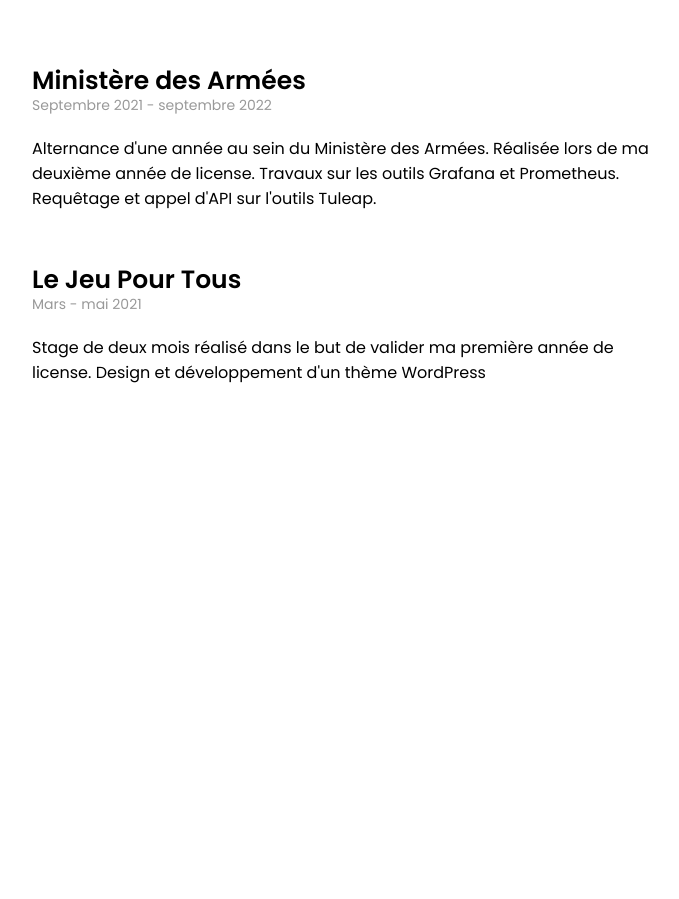
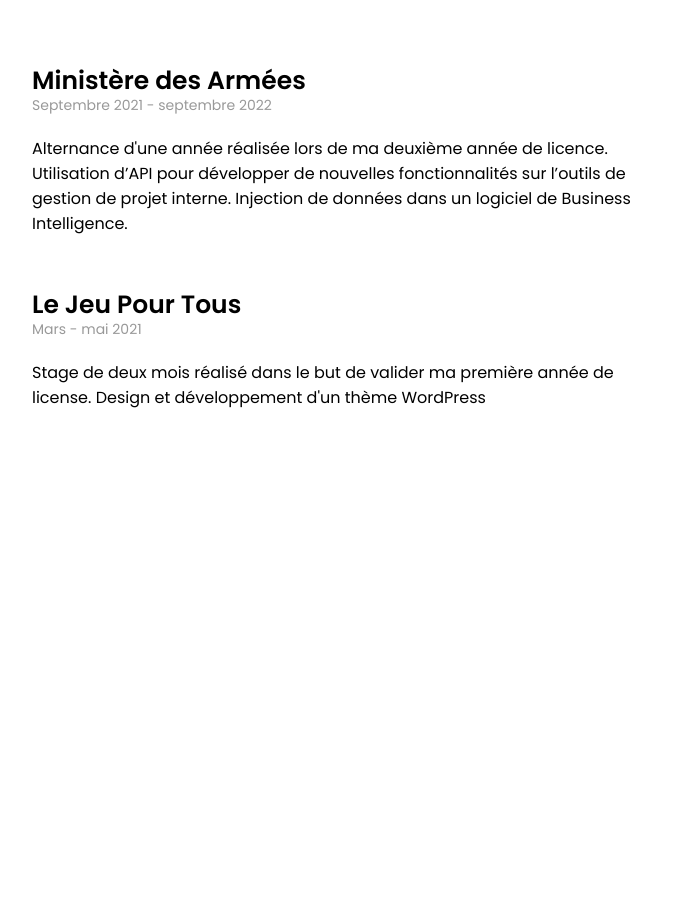
Before and after one commit to ugo-prenat/portfolio, a React (Create React App) app: page / in a window 1280 px wide. Shown: the part 3560-4459 px from the top of the page, without its empty margins (288-967 px from the left). Built offline with nearby package versions, Linux system fonts and the light colour scheme.

Commit message:
Update experiences.data.js

```diff
--- a/src/data/experiences.data.js
+++ b/src/data/experiences.data.js
@@ -19,7 +19,7 @@
   {
     id: 1,
     title: 'Ministère des Armées',
-    description: "Alternance d'une année au sein du Ministère des Armées. Réalisée lors de ma deuxième année de license.\nTravaux sur les outils Grafana et Prometheus. Requêtage et appel d'API sur l'outils Tuleap.",
+    description: "Alternance d'une année réalisée lors de ma deuxième année de licence. Utilisation d’API pour développer de nouvelles fonctionnalités sur l’outils de gestion de projet interne. Injection de données dans un logiciel de Business Intelligence.",
     duration: 'Septembre 2021 - septembre 2022',
     link: undefined
 },
```
